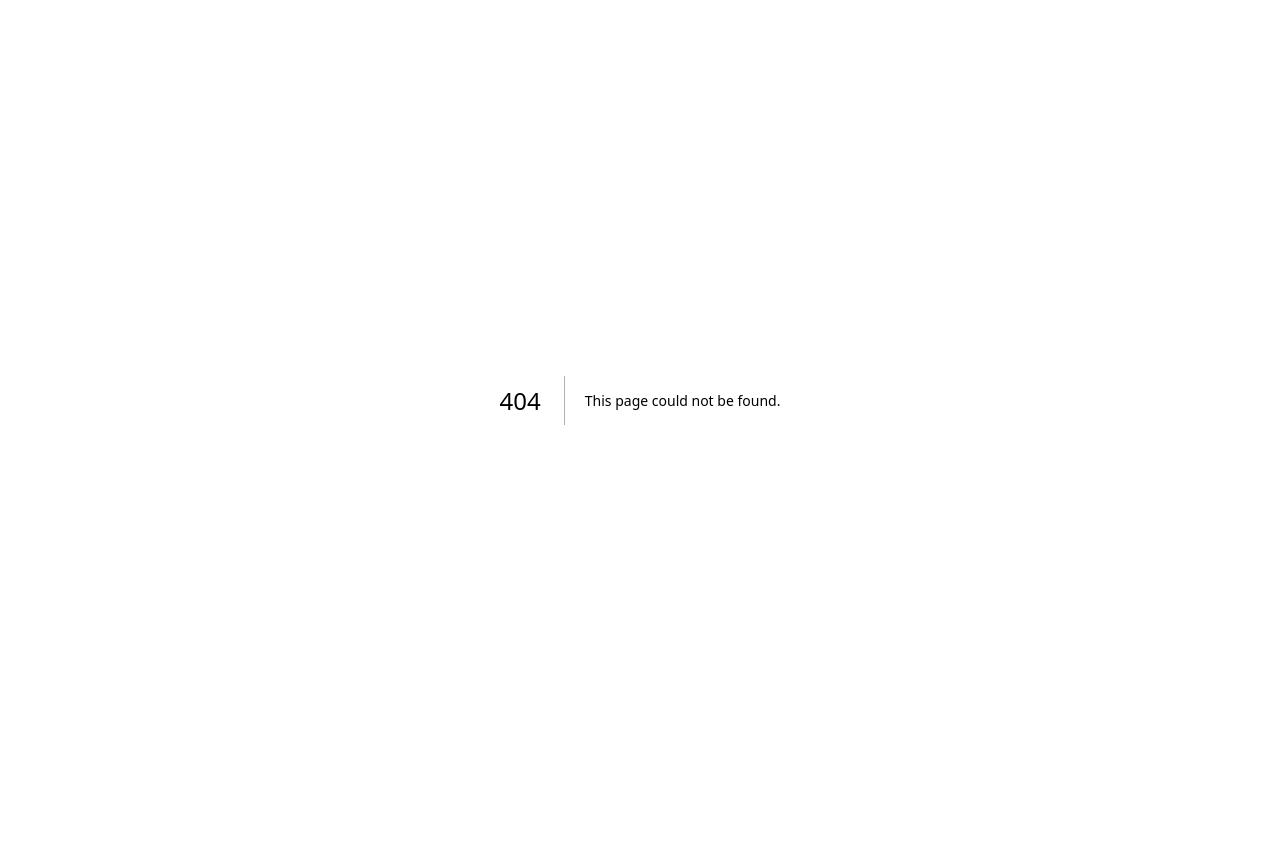
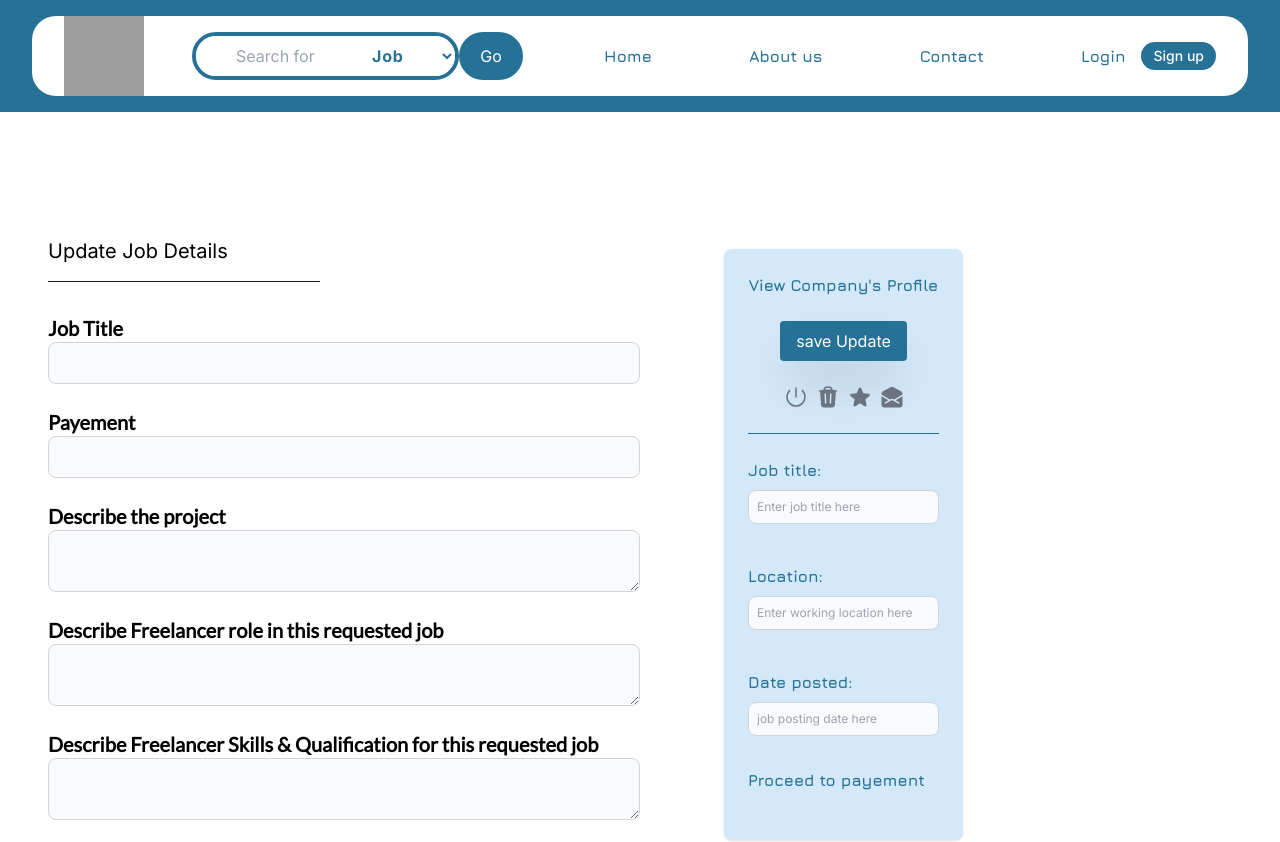
Before and after one commit to JobZen/jobZen, a Next.js app in the folder jobzen/: page /jobDetails/1/updateJobDetails in a window 1280 px wide. Before the commit this address had no page. Shown: the top 842 px of the page. Before the commit the page ends 800 px from the top, so only its background shows below. Built offline with nearby package versions, Linux system fonts and the light colour scheme; grey boxes are pictures that could not be loaded; a web font is replaced by a local one.

Commit message:
create job post is working (beside job owner name & picture), update job is in progress

```diff
--- a/jobzen/app/jobDetails/updateJobDetails/page.tsx
+++ b/jobzen/app/jobDetails/[id]/updateJobDetails/page.tsx
@@ -1,10 +1,12 @@
 'use client'
 import React , {useState,useEffect} from 'react';
 import Link from 'next/link';
-import Navbar from '../../navBar/page';
-import Footer from '../../footer/page';
-import ReviewFreelancer from '../review/page';
-import axios from 'axios';
+import Navbar from '../../../navBar/page';
+import Footer from '../../../footer/page';
+import ReviewFreelancer from '../../review/page';
+// import axios from 'axios';
+import axios, { AxiosError } from 'axios'; // Import AxiosError here
+
 
 interface JobOwner{
   id:number,
@@ -27,52 +29,98 @@ interface Job{
   jobOwner:JobOwner
 }
 
+interface JobDetails {
+  job: Job;
+}
+
 const UpdateJobDetails = () => {
-const [availabe, setAvailable] = useState<boolean>(false)
-const [update,setUpdate]=useState<Job>({
-  id: 0,
-  jobtitle: '',
-  location: '',
-  budget: 0,
-  image: '',
-  role: '',
-  description: '',
-  qualification: '',
-  createdAt: '',
-  jobOwner: {
-    id: 0,
-    name: '',
-    image: '',
-  },
-  jobOwnerId: 0,
-  jobCategoryId: 0,
-})
+  const [availabe, setAvailable] = useState<boolean>(false)
+  const [jobDetails, setJobDetails] = useState<JobDetails | null>(null);
+  const [jobId,setJobId]=useState<number>()
+  const [jobtitle,setJobtitle]=useState<string>("")
+  const [location,setLocation]=useState<string>("")
+  const [budget,setBudget]=useState<number>()
+  const [role,setRole]=useState<string>("")
+  const [description,setDescription]=useState<string>("")
+  const [qualification,setQualification]=useState<string>("")
+  const [createdAt,setCreatedAt]=useState<string>("")
+  const [JobOwnerName,setJobOwnerName]=useState<string>("")
+  const [JobOwnerImage,setJobOwnerImage]=useState<string>("")
+  const [JobOwnerId,setJobOwnerId]=useState<number>()
+  const [JobCategoryId, setJobCategoryId] = useState<number>();
 
-const handleCheckboxChange = () => {
-  setAvailable(!availabe);
+  useEffect(() => {
+    if (jobId === undefined || jobId === null) {
+      console.error('Invalid jobId:', jobId);
+      return;
+    }
+
+    fetch(`http://localhost:3000/job/job/${jobId}`)
+      .then((response) => {
+        if (!response.ok) {
+          throw new Error('Network response was not ok');
+        }
+        return response.json();
+      })
+      .then((data) => {
+        if (data && data.length > 0) {
+          const firstJob = data[0];
+          const { location, budget, role, description, qualification, createdAt } = firstJob;
+
+          setJobDetails({ job: firstJob });
+          setLocation(location);
+          setBudget(budget);
+          setRole(role);
+          setDescription(description);
+          setQualification(qualification);
+          setCreatedAt(createdAt);
+        } else {
+          console.error('No job found with jobId:', jobId);
+        }
+      })
+      .catch((error) => {
+        console.error('Error fetching job details:', error);
+      });
+  }, [jobId]);
+
+
+const handleUpdatedJob = async (event:any) => {
+  event.preventDefault()
+  const updateJob:any = {
+    id:jobId,
+    jobtitle: jobtitle,
+    location: location,
+    budget: budget,
+    role: role,
+    description: description,
+    qualification: qualification,
+    createdAt:createdAt,
+    jobCategoryId: JobCategoryId,
+    name:JobOwnerName,
+    image:JobOwnerImage
+  };
+
+  try {
+    const update = await fetch(`http://localhost:3000/job/job/${jobId}`, {
+      method: 'PUT',
+      headers: {
+        'Content-Type': 'application/json',
+      },
+      body: JSON.stringify(updateJob),
+    });
+    const data = await update.json();
+    console.log('Profile updated successfully', data);
+    alert('Post updated successfully');
+  } catch (error) {
+    console.error('Error updating existing job:', error);
+    alert('Please try again.');
+  }
 };
 
-useEffect(()=>{
-  const createJob = async () => {
-    try {
-      const updateJob = {
-        jobtitle: update.jobtitle,
-        location: update.location,
-        budget: update.budget,
-        image: update.image,
-        role: update.role,
-        description: update.description,
-        qualification: update.qualification,
-      };
+  const handleCheckboxChange = () => {
+    setAvailable(!availabe);
+  };
 
-      const response = await axios.put("http://localhost:3000/job/job", updateJob);
-      setUpdate(response.data);
-    } catch (error) {
-      console.error('Error creating job:', error);
-    }
-  };
-  createJob();
-}, []);
 
   return (
     <div className='bg-white '>
@@ -86,50 +134,50 @@ useEffect(()=>{
               <hr className="my-2 mr-80 border-r-2 border-gray-900" />
                     <br/>
               <div className="mb-6">
-                <label htmlFor="default-input" className="text-xl font-lato font-semibold mb-4">
+                <label htmlFor="jobtitle" className="text-xl font-lato font-semibold mb-4">
                     Job Title
                     </label>
                     <input
                     type="text"
-                    id="default-input"
-                    value={update.jobtitle}
+                    id="jobtitle"
+                    onChange={(e)=> setJobtitle(e.target.value)}
                     className="bg-gray-50 border border-gray-300 text-gray-900 text-sm rounded-lg focus:ring-blue-500 focus:border-blue-500 block w-full p-2.5 "/>
                     </div>
                     <div className="mb-6">
-                <label htmlFor="default-input" className="text-xl font-lato font-semibold mb-4">
-                    Rate
+                <label htmlFor="budget" className="text-xl font-lato font-semibold mb-4">
+                    Payement
                     </label>
                     <input
                     type="text"
-                    id="default-input"
-                    value={update.budget}
+                    id="budget"
+                    onChange={(e)=> setBudget(parseInt(e.target.value))}
                     className="bg-gray-50 border border-gray-300 text-gray-900 text-sm rounded-lg focus:ring-blue-500 focus:border-blue-500 block w-full p-2.5 "/>
                     </div>
                     <div className="mb-6">
-                <label htmlFor="default-input" className="text-xl font-lato font-semibold mb-4">
+                <label htmlFor="description" className="text-xl font-lato font-semibold mb-4">
                     Describe the project
                     </label>
                     <textarea
-                    id="default-input"
-                    value={update.description}
+                    id="description"
+                    onChange={(e)=> setDescription(e.target.value)}
                     className="bg-gray-50 border border-gray-300 text-gray-900 text-sm rounded-lg focus:ring-blue-500 focus:border-blue-500 block w-full p-2.5 "></textarea>
                     </div>
                     <div className="mb-6">
-                <label htmlFor="default-input" className="text-xl font-lato font-semibold mb-4">
+                <label htmlFor="role" className="text-xl font-lato font-semibold mb-4">
                     Describe Freelancer role in this requested job
                     </label>
                     <textarea
-                    id="default-input"
-                    value={update.role}
+                    id="role"
+                    onChange={(e)=> setRole(e.target.value)}
                     className="bg-gray-50 border border-gray-300 text-gray-900 text-sm rounded-lg focus:ring-blue-500 focus:border-blue-500 block w-full p-2.5 "></textarea>
                     </div>
                     <div className="mb-6">
-                <label htmlFor="default-input" className="text-xl font-lato font-semibold mb-4">
+                <label htmlFor="qualification" className="text-xl font-lato font-semibold mb-4">
                     Describe Freelancer Skills & Qualification for this requested job
                     </label>
                     <textarea
-                    id="default-input"
-                    value={update.qualification}
+                    id="qualification"
+                    onChange={(e)=> setQualification(e.target.value)}
                     className="bg-gray-50 border border-gray-300 text-gray-900 text-sm rounded-lg focus:ring-blue-500 focus:border-blue-500 block w-full p-2.5 "></textarea>
                     </div>
             </div>
@@ -137,15 +185,15 @@ useEffect(()=>{
               <div className="flex p-12 ">
                 <div className="bg-[#D3E8F8] shadow rounded-lg p-6">
                   <div className="flex flex-col items-center">
-                    <img src={update.jobOwner.image} className="w-32 h-32 rounded-full mb-4 shrink-0" alt="CompanyProfile" />
-                    <h1 className="text-xl font-bold">{update.jobOwner.name}</h1>
+                  {/* <img src={JobOwnerImage} className="w-32 h-32 rounded-full mb-4 shrink-0" alt="CompanyProfile" />
+                  <h1 className="text-xl font-bold">{JobOwnerName}</h1> */}
                     <Link href={'/jobownerProfile'}>
-                      <p className="font-jura text-[#267296] hover:text-base-[#267296] hover:font-semibold font-jura hover:underline">View Company's Profile</p>
+                      <p className="text-[#267296] hover:text-base-[#267296] hover:font-semibold font-jura hover:underline">View Company's Profile</p>
                     </Link>
                     <div className="mt-6 flex flex-wrap gap-4 justify-center">
-                      <Link href={'/jobDetails'}>
-                        <button className="text-white hover:font-bold bg-[#267296] border-white shadow-2xl py-2 px-4 rounded">save Update</button>
-                      </Link>
+
+                        <button onClick={(e)=>handleUpdatedJob(e)} className="text-white hover:font-bold bg-[#267296] border-white shadow-2xl py-2 px-4 rounded">save Update</button>
+
                     </div>
                     <br/>
                     <div className="flex items-center gap-2">
@@ -181,28 +229,28 @@ useEffect(()=>{
                   <p className="font-jura text-[#267296]">Job title:</p>
                   <ul>
                     <li className="mb-4">
-                      <label htmlFor="small-input" className="block mb-2 text-sm font-medium text-gray-900"></label>
+                      <label htmlFor="jobtitle" className="block mb-2 text-sm font-medium text-gray-900"></label>
                       <input
-                      type="text" id="small-input" placeholder="Enter job title here"
-                      value={update.jobtitle}
+                      type="text" id="jobtitle" placeholder="Enter job title here"
+                      onChange={(e)=> setJobtitle(e.target.value)}
                       className="block w-full p-2 text-gray-900 border border-gray-300 rounded-lg bg-gray-50 sm:text-xs focus:ring-blue-500 focus:border-blue-500"/></li></ul>
                     <br/>
                     <p className="font-jura text-[#267296] ">Location:</p>
                     <ul>
                     <li className="mb-4">
-                      <label htmlFor="small-input" className="block mb-2 text-sm font-medium text-gray-900"></label>
+                      <label htmlFor="location" className="block mb-2 text-sm font-medium text-gray-900"></label>
                       <input
-                      type="text" id="small-input" placeholder="Enter working location here"
-                      value={update.location}
+                      type="text" id="location" placeholder="Enter working location here"
+                      onChange={(e)=> setLocation(e.target.value)}
                       className="block w-full p-2 text-gray-900 border border-gray-300 rounded-lg bg-gray-50 sm:text-xs focus:ring-blue-500 focus:border-blue-500"/></li></ul>
                     <br/>
                     <p className="font-jura text-[#267296] ">Date posted:</p>
                     <ul>
                     <li className="mb-4">
-                      <label htmlFor="small-input" className="block mb-2 text-sm font-medium text-gray-900"></label>
+                      <label htmlFor="createdAt" className="block mb-2 text-sm font-medium text-gray-900"></label>
                       <input
-                      type="text" id="small-input" placeholder="job posting date here"
-                      value={update.createdAt}
+                      type="text" id="createdAt" placeholder="job posting date here"
+                      onChange={(e)=> setCreatedAt(e.target.value)}
                       className="block w-full p-2 text-gray-900 border border-gray-300 rounded-lg bg-gray-50 sm:text-xs focus:ring-blue-500 focus:border-blue-500"/></li></ul>
                     <Link href={'/jobDetails/review'}>
                       <p className="mt-4 md-1 text-[#267296] hover:text-base-[#267296] text-l hover:font-semibold font-jura hover:underline">Proceed to payement</p>
--- a/jobzen/app/jobDetails/createJobDetails/page.tsx
+++ b/jobzen/app/jobDetails/createJobDetails/page.tsx
@@ -28,46 +28,41 @@ interface Job{
 
 const CreateJobDetails = () => {
 const [availabe, setAvailable] = useState<boolean>(false)
-const [job,setJob]=useState<Job>({
-  id: 0,
-  jobtitle: '',
-  location: '',
-  budget: 0,
-  image: '',
-  role: '',
-  description: '',
-  qualification: '',
-  createdAt: '',
-  jobOwner: {
-    id: 0,
-    name: '',
-    image: '',
-  },
-  jobOwnerId: 0,
-  jobCategoryId: 0,
-})
+const [jobId,setJobId]=useState<number>()
+const [jobtitle,setJobtitle]=useState<string>("")
+const [location,setLocation]=useState<string>("")
+const [budget,setBudget]=useState<number>()
+const [role,setRole]=useState<string>("")
+const [description,setDescription]=useState<string>("")
+const [qualification,setQualification]=useState<string>("")
+const [createdAt,setCreatedAt]=useState<string>("")
+const [JobOwnerName,setJobOwnerName]=useState<string>("")
+const [JobOwnerImage,setJobOwnerImage]=useState<string>("")
+const [JobOwnerId,setJobOwnerId]=useState<number>()
+const [JobCategoryId,setJobCategoryId]=useState<string>("")
 
-useEffect(()=>{
-  const createJob = async () => {
+const handleCreateJob = async (event:any) => {
+  event.preventDefault()
+  const createJob:any = {
+    jobtitle: jobtitle,
+    location: location,
+    budget: budget,
+    role: role,
+    description: description,
+    qualification: qualification,
+    createdAt:createdAt,
+    name:JobOwnerName,
+    image:JobOwnerImage
+  };
     try {
-      const newJob = {
-        jobtitle: job.jobtitle,
-        location: job.location,
-        budget: job.budget,
-        image: job.image,
-        role: job.role,
-        description: job.description,
-        qualification: job.qualification,
-      };
-
-      const response = await axios.post("http://localhost:3000/job/job", newJob);
-      setJob(response.data);
+      const create = await axios.post("http://localhost:3000/job/job", createJob);
+      console.log("Job Post created successfully", create.data)
+      alert("Job Post created successfully");
     } catch (error) {
-      console.error('Error creating job:', error);
+      console.error('Error creating job post:', error);
+      alert("Please try again.")
     }
   };
-  createJob();
-}, []);
 
 const handleCheckboxChange = () => {
   setAvailable(!availabe);
@@ -85,72 +80,71 @@ const handleCheckboxChange = () => {
               <hr className="my-2 mr-80 border-r-2 border-gray-900" />
                     <br/>
               <div className="mb-6">
-                <label htmlFor="default-input" className="text-xl font-lato font-semibold mb-4">
+                <label htmlFor="jobtitle" className="text-xl font-lato font-semibold mb-4">
                     Job Title
                     </label>
                     <input
                     type="text"
-                    id="default-input"
+                    id="jobtitle"
                     placeholder="Enter job title here"
-                    value={job.jobtitle}
-                    onChange={(e) => setJob({ ...job, jobtitle: e.target.value })}
+                    onChange={(e)=> setJobtitle(e.target.value)}
                     className="block w-full p-2 text-gray-900 border border-gray-300 rounded-lg bg-gray-50 sm:text-xs focus:ring-blue-500 focus:border-blue-500"/>
                     </div>
                     <div className="mb-6">
-                <label htmlFor="default-input" className="text-xl font-lato font-semibold mb-4">
-                    Rate
+                <label htmlFor="budget" className="text-xl font-lato font-semibold mb-4">
+                    Payement
                     </label>
                     <input
                     type="text"
-                    id="default-input"
+                    id="budget"
                     placeholder='Enter the proposed salary here'
-                    onChange={(e) => setJob({ ...job, budget: parseInt(e.target.value) })}
+                    onChange={(e)=> setBudget(parseInt(e.target.value))}
                     className="bg-gray-50 border border-gray-300 text-gray-900 text-sm rounded-lg focus:ring-blue-500 focus:border-blue-500 block w-full p-2.5 "/>
                     </div>
                     <div className="mb-6">
-                <label htmlFor="default-input" className="text-xl font-lato font-semibold mb-4">
+                <label htmlFor="description" className="text-xl font-lato font-semibold mb-4">
                     Describe the project
                     </label>
                     <textarea
-                    id="default-input"
+                    id="description"
                     className="bg-gray-50 border border-gray-300 text-gray-900 text-sm rounded-lg focus:ring-blue-500 focus:border-blue-500 block w-full p-2.5 "
                     placeholder='describe the mission for Freelancer'
-                    onChange={(e) => setJob({ ...job, description: e.target.value })}
+                    onChange={(e)=> setDescription(e.target.value)}
                     ></textarea>
                     </div>
                     <div className="mb-6">
-                <label htmlFor="default-input" className="text-xl font-lato font-semibold mb-4">
+                <label htmlFor="role" className="text-xl font-lato font-semibold mb-4">
                     Describe Freelancer role in this requested job
                     </label>
                     <textarea
-                    id="default-input"
+                    id="role"
                     className="bg-gray-50 border border-gray-300 text-gray-900 text-sm rounded-lg focus:ring-blue-500 focus:border-blue-500 block w-full p-2.5 "
                     placeholder='describe specific role here'
-                    onChange={(e) => setJob({ ...job, role: e.target.value })}></textarea>
+                    onChange={(e)=> setRole(e.target.value)}></textarea>
                     </div>
                     <div className="mb-6">
-                <label htmlFor="default-input" className="text-xl font-lato font-semibold mb-4">
+                <label htmlFor="qualification" className="text-xl font-lato font-semibold mb-4">
                     Describe Freelancer Skills & Qualification for this requested job
                     </label>
                     <textarea
-                    id="default-input"
+                    id="qualification"
                     className="bg-gray-50 border border-gray-300 text-gray-900 text-sm rounded-lg focus:ring-blue-500 focus:border-blue-500 block w-full p-2.5 "
                     placeholder='describe the needed qualification for this job'
-                    onChange={(e) => setJob({ ...job, qualification: e.target.value })}></textarea>
+                    onChange={(e)=> setQualification(e.target.value)}></textarea>
                     </div>
             </div>
             <div className="ml-1 flex items-center p-8">
               <div className="flex p-12 ">
                 <div className="bg-[#D3E8F8] shadow rounded-lg p-6">
                   <div className="flex flex-col items-center">
-                    <img src={job.jobOwner?.image} className="w-32 h-32 rounded-full mb-4 shrink-0" alt="CompanyProfile" />
-                    <h1 className="text-xl font-bold">{job.jobOwner?.name}</h1>
+                    {/* <img src={JobOwnerImage} className="w-32 h-32 rounded-full mb-4 shrink-0" alt="CompanyProfile"/>
+                    <h1 className="text-xl font-bold">{JobOwnerName}</h1> */}
                     <Link href={'/jobownerProfile'}>
                       <p className="font-jura text-[#267296] hover:text-base-[#267296] hover:font-semibold hover:underline">View Company's Profile</p>
                     </Link>
                     <div className="mt-6 flex flex-wrap gap-4 justify-center">
                       <Link href={'/'}>
-                        <button className="text-white hover:font-bold bg-[#267296] border-white shadow-2xl py-2 px-4 rounded">Create</button>
+                        <button className="text-white hover:font-bold bg-[#267296] border-white shadow-2xl py-2 px-4 rounded" onClick={(e)=>handleCreateJob(e)}>Create</button>
                       </Link>
                     </div>
                     <br/>
@@ -187,26 +181,29 @@ const handleCheckboxChange = () => {
                   <p className="font-jura text-[#267296]">Job title:</p>
                   <ul>
                     <li className="mb-4">
-                      <label htmlFor="small-input" className="block mb-2 text-sm font-medium text-gray-900"></label>
+                      <label htmlFor="jobtitle" className="block mb-2 text-sm font-medium text-gray-900"></label>
                       <input
-                      type="text" id="small-input" placeholder="Enter job title here"
-                      className="block w-full p-2 text-gray-900 border border-gray-300 rounded-lg bg-gray-50 sm:text-xs focus:ring-blue-500 focus:border-blue-500"/></li></ul>
+                      type="text" id="jobtitle" placeholder="Enter job title here"
+                      className="block w-full p-2 text-gray-900 border border-gray-300 rounded-lg bg-gray-50 sm:text-xs focus:ring-blue-500 focus:border-blue-500"
+                      onChange={(e)=> setJobtitle(e.target.value)}/></li></ul>
                     <br/>
                     <p className="font-jura text-[#267296] ">Location:</p>
                     <ul>
                     <li className="mb-4">
-                      <label htmlFor="small-input" className="block mb-2 text-sm font-medium text-gray-900"></label>
+                      <label htmlFor="location" className="block mb-2 text-sm font-medium text-gray-900"></label>
                       <input
-                      type="text" id="small-input" placeholder="Enter working location here"
-                      className="block w-full p-2 text-gray-900 border border-gray-300 rounded-lg bg-gray-50 sm:text-xs focus:ring-blue-500 focus:border-blue-500"/></li></ul>
+                      type="text" id="location" placeholder="Enter working location here"
+                      className="block w-full p-2 text-gray-900 border border-gray-300 rounded-lg bg-gray-50 sm:text-xs focus:ring-blue-500 focus:border-blue-500"
+                      onChange={(e)=> setLocation(e.target.value)}/></li></ul>
                     <br/>
                     <p className="font-jura text-[#267296] ">Date posted:</p>
                     <ul>
                     <li className="mb-4">
-                      <label htmlFor="small-input" className="block mb-2 text-sm font-medium text-gray-900"></label>
+                      <label htmlFor="createdAt" className="block mb-2 text-sm font-medium text-gray-900"></label>
                       <input
-                      type="text" id="small-input" placeholder="job posting date here"
-                      className="block w-full p-2 text-gray-900 border border-gray-300 rounded-lg bg-gray-50 sm:text-xs focus:ring-blue-500 focus:border-blue-500"/></li></ul>
+                      type="text" id="createdAt" placeholder="job posting date here"
+                      className="block w-full p-2 text-gray-900 border border-gray-300 rounded-lg bg-gray-50 sm:text-xs focus:ring-blue-500 focus:border-blue-500"
+                      onChange={(e)=> setCreatedAt(e.target.value)}/></li></ul>
                     <br/>
                     <br/>
                   </div>
```
Also changed, not shown: jobzen/app/jobDetails/[id]/page.tsx (+12 -11 lines).
